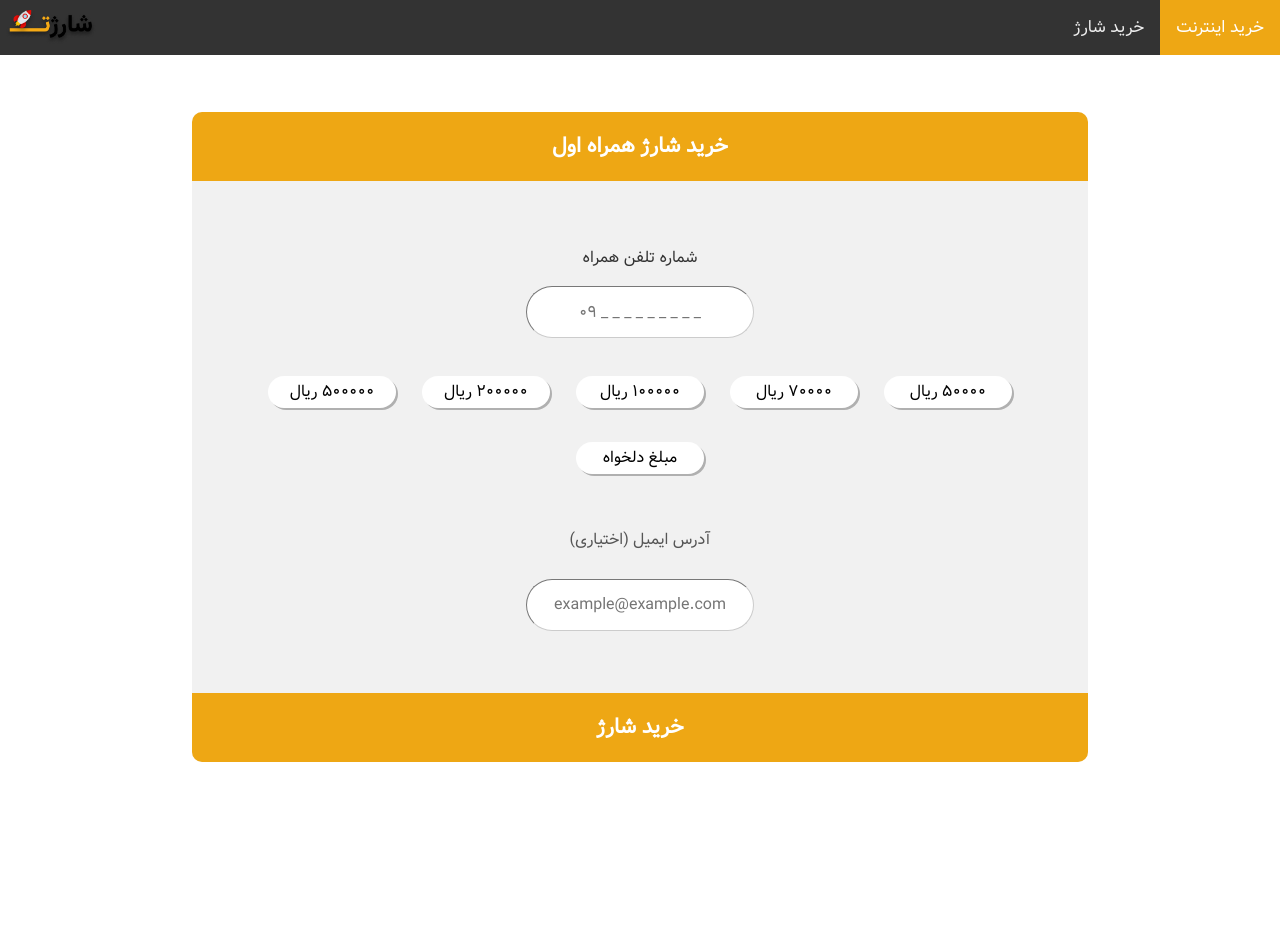
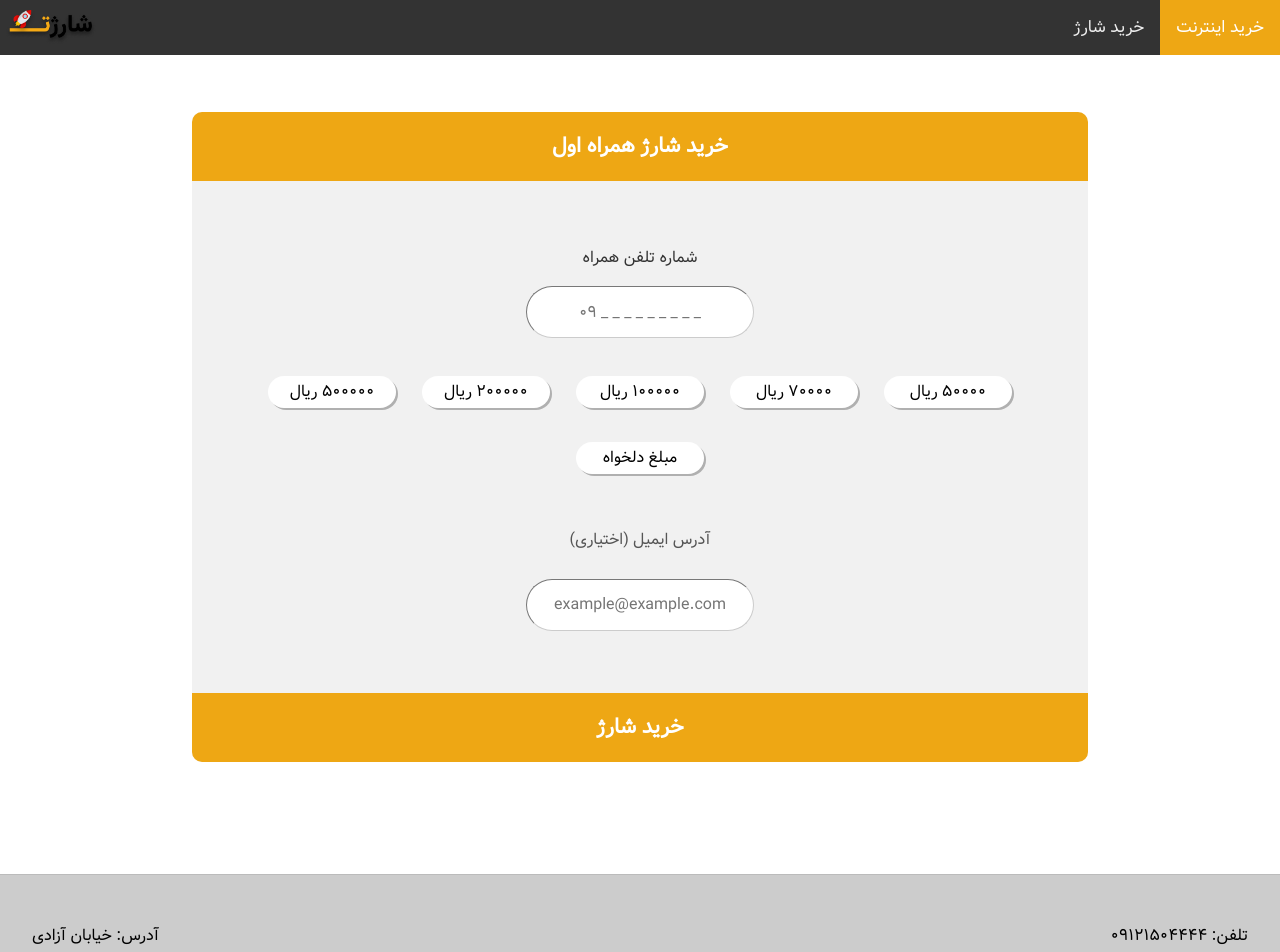
Before and after one commit to ChargetTeam/ReactJS, a React (Create React App) app: page /charge in a window 1280 px wide. Shown: the top 952 px of the page. Before the commit the page ends 874 px from the top, so only its background shows below. Built offline with nearby package versions, Linux system fonts and the light colour scheme.

Commit message:
add contact as footer

```diff
--- a/src/App.js
+++ b/src/App.js
@@ -19,6 +19,7 @@
         <Route exact path="/contact" element={<Contact />} />
         <Route exact path="/success" element={<Success />} />
       </Routes>
+      <Contact />
     </BrowserRouter>
   );
 }
--- a/src/screens/Contact.js
+++ b/src/screens/Contact.js
@@ -17,8 +17,11 @@
     return (
         <div className='charge-screen'>
             <div className='contact-container'>
-                <div className='address'>آدرس</div>
-                <div className='phone'>تلفن</div>
+                <div className='address'>
+                    آدرس:
+                    خیابان آزادی</div>
+                <div className='phone'>
+                    ۰۹۱۲۱۵۰۴۴۴۴ :تلفن</div>
             </div>
         </div>
 
--- a/src/screens/contact.css
+++ b/src/screens/contact.css
@@ -1,19 +1,24 @@
 .contact-container {
-    position: fixed;
+    /* position: fixed; */
     top: 0;
     left: 0;
     width: 100%;
     height: 100%;
     display: flex;
-    flex-direction: column;
-    justify-content: space-evenly;
+    flex-direction: row;
+    justify-content: space-between;
     align-items: center;
+    background-color: #ccc;
+    padding: 1rem 0;
+    border-top: 1px solid #bbb;
 }
 
 .address {
     display: block;
+    margin: 2rem;
 }
 
 .phone {
     display: block;
+    margin: 2rem;
 }
```
